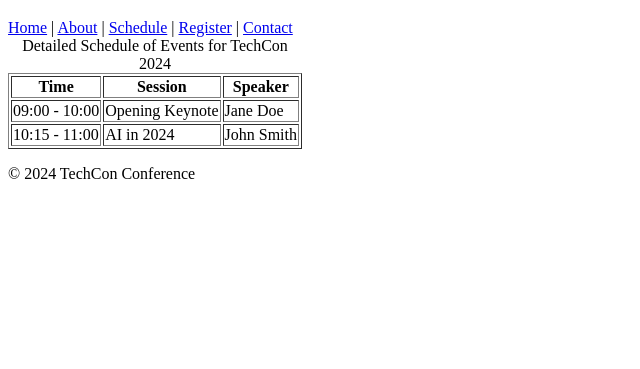
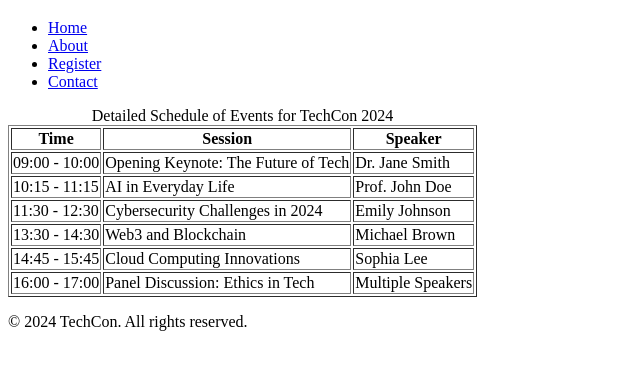
Before and after one commit to clebertsabin/TechCon_HTML, a plain HTML site: page techcon_website/schedule.html in a window 1280 px wide. Shown: the part 61-430 px from the top of the page, without its empty margins (0-640 px from the left). Drawn offline with Linux system fonts and the light colour scheme.

Commit message:
Update schedule.html

```diff
--- a/techcon_website/schedule.html
+++ b/techcon_website/schedule.html
@@ -3,20 +3,23 @@
 <head>
   <meta charset="UTF-8">
   <meta name="viewport" content="width=device-width, initial-scale=1.0">
-    <title>TechCon 2024 Schedule</title>
+  <title>Schedule for TechCon 2024</title>
 </head>
 <body>
+  <!-- Header -->
   <header>
     <h1>Schedule for TechCon 2024</h1>
     <nav>
-            <a href="index.html">Home</a> |
-            <a href="about.html">About</a> |
-            <a href="schedule.html">Schedule</a> |
-            <a href="register.html">Register</a> |
-            <a href="contact.html">Contact</a>
+      <ul>
+        <li><a href="index.html">Home</a></li>
+        <li><a href="about.html">About</a></li>
+        <li><a href="register.html">Register</a></li>
+        <li><a href="contact.html">Contact</a></li>
+      </ul>
     </nav>
   </header>
 
+  <!-- Main Content -->
   <main>
     <table border="1">
       <caption>Detailed Schedule of Events for TechCon 2024</caption>
@@ -30,21 +33,41 @@
       <tbody>
         <tr>
           <td>09:00 - 10:00</td>
-                    <td>Opening Keynote</td>
-                    <td>Jane Doe</td>
+          <td>Opening Keynote: The Future of Tech</td>
+          <td>Dr. Jane Smith</td>
         </tr>
         <tr>
-                    <td>10:15 - 11:00</td>
-                    <td>AI in 2024</td>
-                    <td>John Smith</td>
+          <td>10:15 - 11:15</td>
+          <td>AI in Everyday Life</td>
+          <td>Prof. John Doe</td>
         </tr>
-                <!-- Add more rows as needed -->
+        <tr>
+          <td>11:30 - 12:30</td>
+          <td>Cybersecurity Challenges in 2024</td>
+          <td>Emily Johnson</td>
+        </tr>
+        <tr>
+          <td>13:30 - 14:30</td>
+          <td>Web3 and Blockchain</td>
+          <td>Michael Brown</td>
+        </tr>
+        <tr>
+          <td>14:45 - 15:45</td>
+          <td>Cloud Computing Innovations</td>
+          <td>Sophia Lee</td>
+        </tr>
+        <tr>
+          <td>16:00 - 17:00</td>
+          <td>Panel Discussion: Ethics in Tech</td>
+          <td>Multiple Speakers</td>
+        </tr>
       </tbody>
     </table>
   </main>
 
+  <!-- Footer -->
   <footer>
-        <p>&copy; 2024 TechCon Conference</p>
+    <p>&copy; 2024 TechCon. All rights reserved.</p>
   </footer>
 </body>
 </html>
```
Lines whose indentation alone changed are shown as unchanged.
